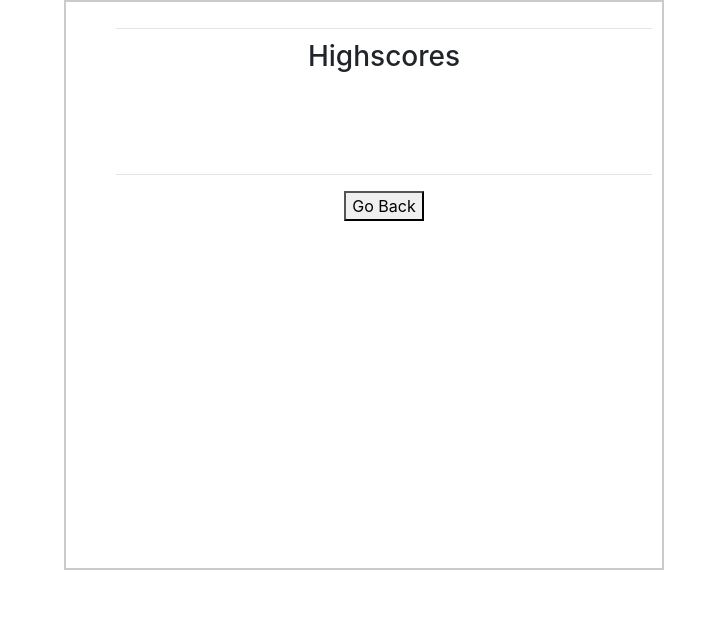
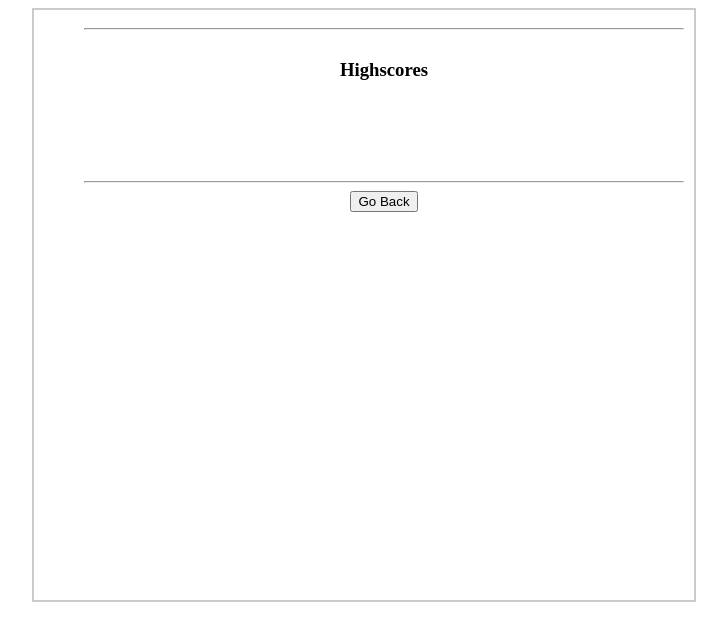
Before and after one commit to llaraama/HW4-Web-Api-Code-Quiz, a plain HTML site: page highscores-page.html in a window 1280 px wide. Shown: the whole page, without its empty margins (276-1003 px from the left). Drawn offline with nearby package versions, Linux system fonts and the light colour scheme.

Commit message:
updated hw 4

```diff
--- a/highscores-page.html
+++ b/highscores-page.html
@@ -6,7 +6,7 @@
     <meta http-equiv="X-UA-Compatible" content="ie=edge" />
     <link rel="stylesheet" href="style.css" />
     <!-- Bootstrap CSS -->
-     <link rel="stylesheet" href="https://maxcdn.bootstrapcdn.com/bootstrap/4.0.0/css/bootstrap.min.css">
+     <link rel="stylesheet" href="file:///C:/Users/laura/first_day_stuff/HW4-Web-Api-Code-Quiz/highscores-page.html">
      <link rel="html" href="intro.html" />
      <link rel="html" href="index.html" />
     <title>Code Quiz</title>
@@ -19,7 +19,7 @@
             <h3>Highscores</h3>
 
             <hr style="margin-top: 100px">
-            <form method="get" action=file:///C:/Users/laura/first_day_stuff/New%20folder/index.html>
+            <form method="get" action=file:///C:/Users/laura/first_day_stuff/HW4-Web-Api-Code-Quiz/index.html>
                 <button id="go-back" type ="go-back"> Go Back</button>
             </form>
 
--- a/script.js
+++ b/script.js
@@ -106,7 +106,7 @@ function showScores() {
     var gameOverHTML = "<h1>All Done!</h1>";
     gameOverHTML += "<h4 id='score'> Your final score: " + quiz.score + "</h4>";
     gameOverHTML +="<form>Enter Initals:<label class='sr-only'for='inlineFormInputInitalse'>Initals</label><input type='text' class='form-control' id='inlineFormInputInitals' placeholder='LL'></form>"
-    gameOverHTML +="<form method='get' action=file:///C:/Users/laura/first_day_stuff/New%20folder/highscores-page.html><button type ='sumbit'> submit</button></form>"
+    gameOverHTML +="<form method='get' action=file:///C:/Users/laura/first_day_stuff/HW4-Web-Api-Code-Quiz/highscores-page.html><button type ='sumbit'> submit</button></form>"
     var element = document.getElementById("quiz");
     element.innerHTML = gameOverHTML;
 };
--- a/style.css
+++ b/style.css
@@ -1,5 +1,5 @@
 body {
-    background-color: #413D3D;
+    background-color: white;
 }
 
 .grid {
```
Also changed, not shown: index.html (+1 -1 lines).
